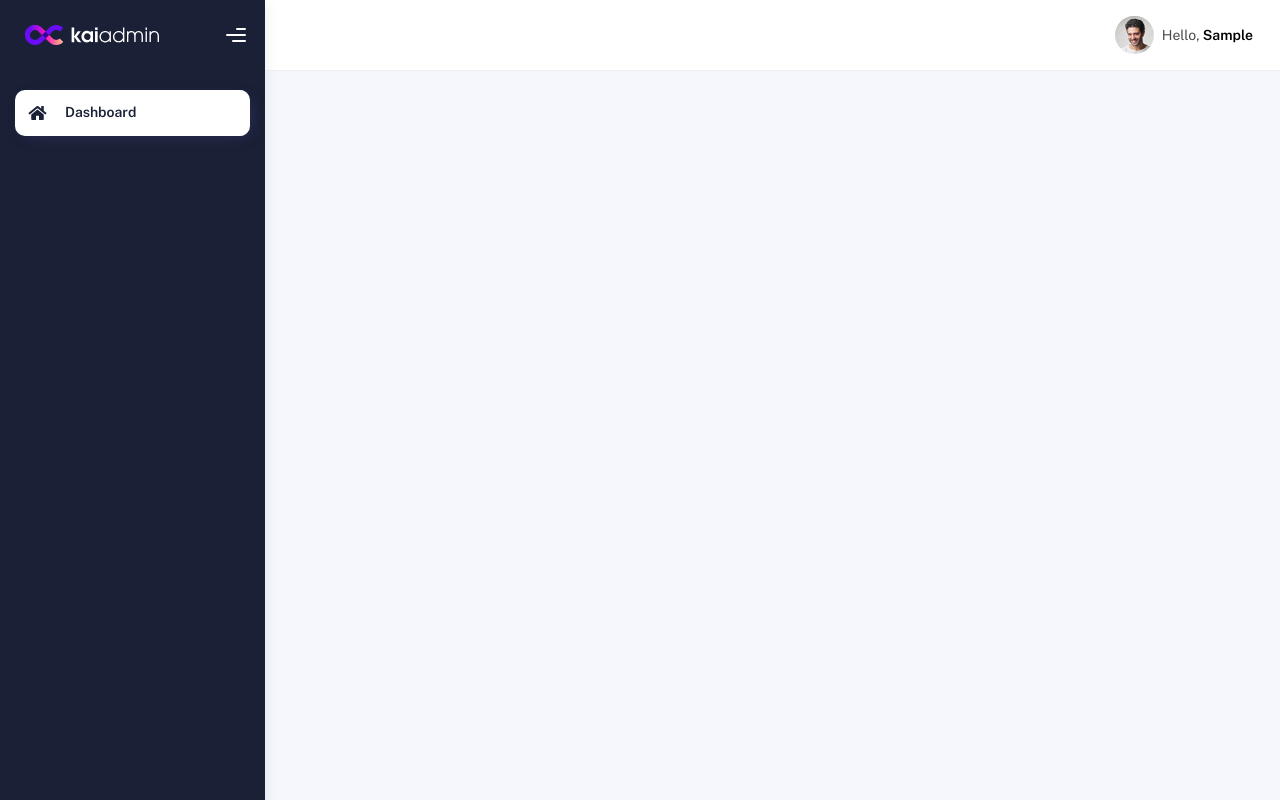
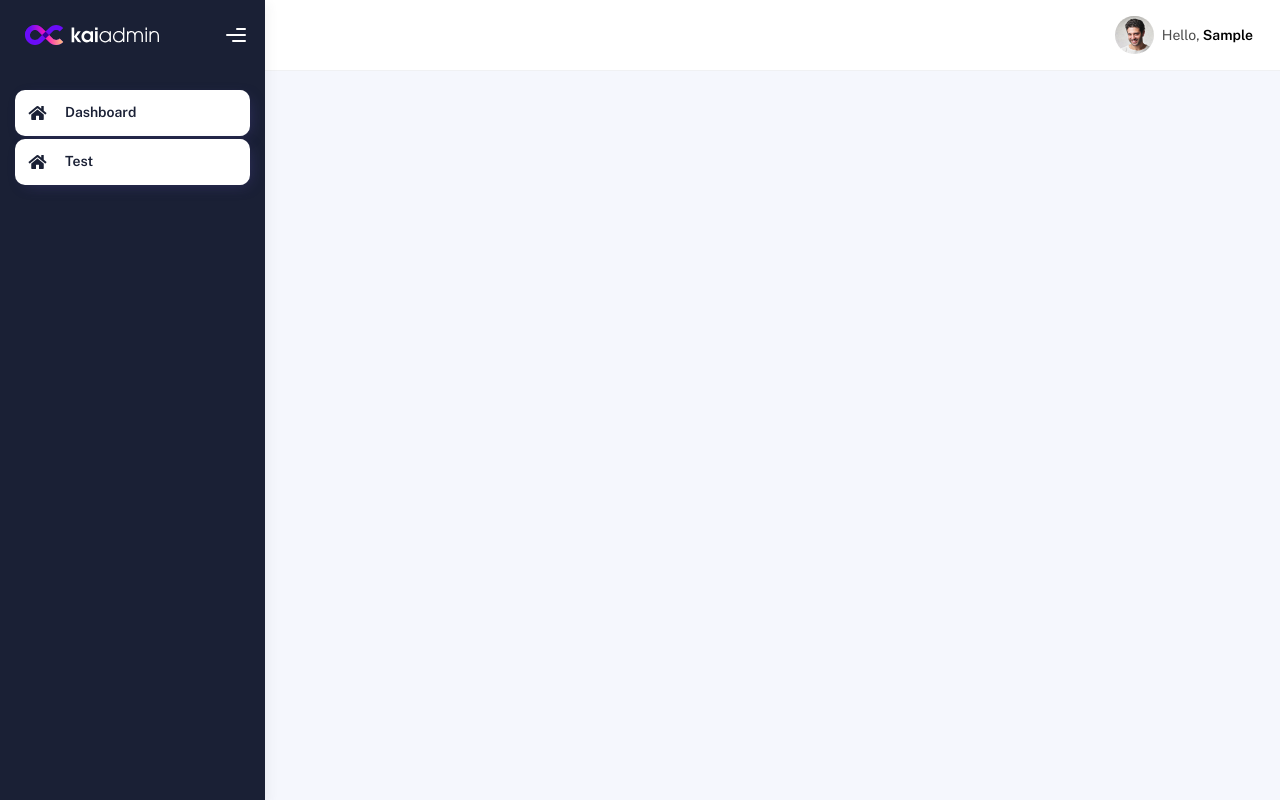
Before and after one commit to Hosea2003/workit, a Django app: page / in a window 1280 px wide. Run offline with Django 5.2, Linux system fonts and the light colour scheme; the visitor is signed in with stand-in values (Sample User, id 1); some libraries are stand-ins or nearby versions.

Commit message:
new item in sidebar

```diff
--- a/templates/components/sidebar.html
+++ b/templates/components/sidebar.html
@@ -41,6 +41,18 @@
               <p>Dashboard</p>
             </a>
           </li>
+          {% url 'dashboard' as url %}
+          <li class="nav-item {% if request.path == url %}active{% endif %}">
+            <a
+              data-bs-toggle="collapse"
+              href="{{url}}"
+              class="collapsed"
+              aria-expanded="false"
+            >
+              <i class="fas fa-home"></i>
+              <p>Test</p>
+            </a>
+          </li>
           <!-- <li class="nav-item">
             <a data-bs-toggle="collapse" href="#base">
               <i class="fas fa-layer-group"></i>
```
